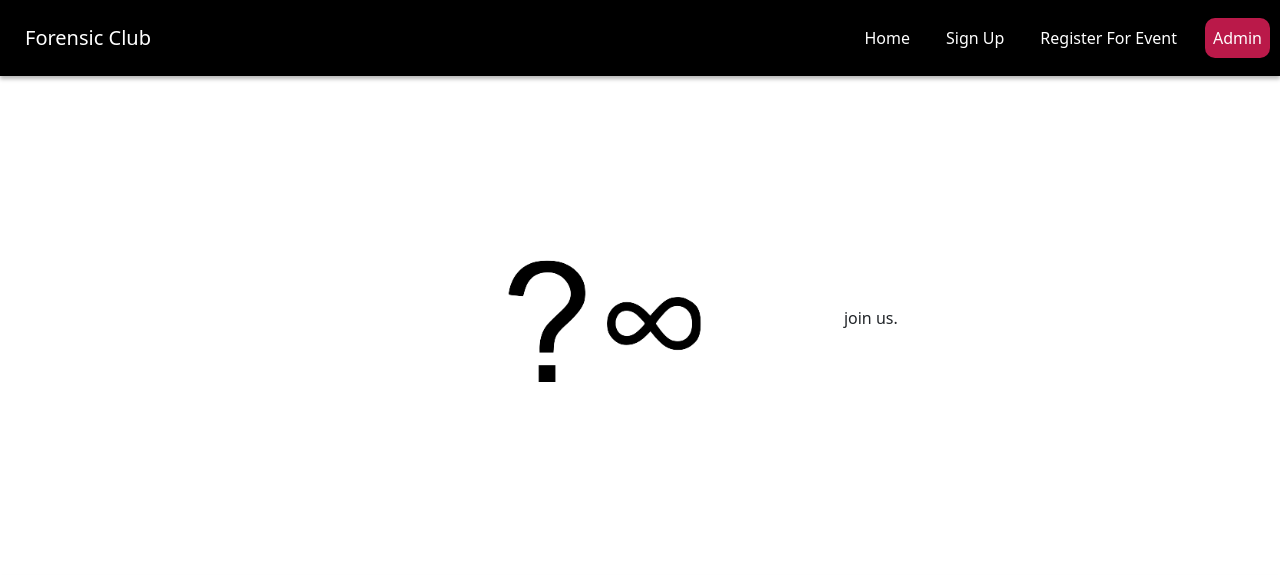
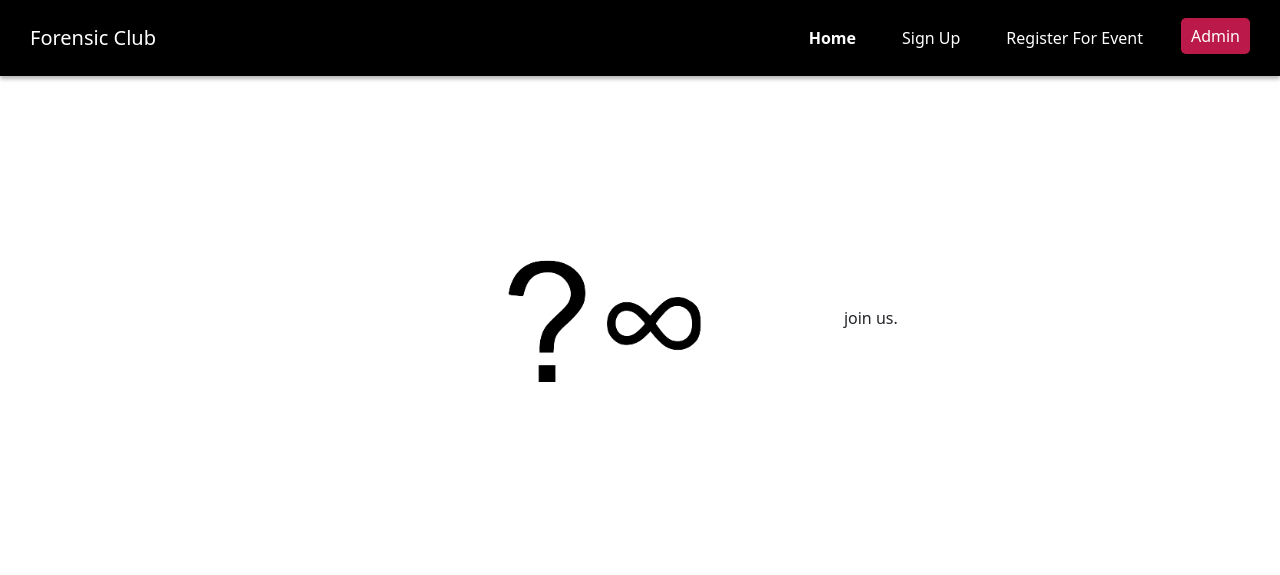
Before and after one commit to CrystalChiu/member-manager, a Flask app: page / in a window 1280 px wide. Shown: the top 575 px of the page. Run offline with Flask 3, Linux system fonts and the light colour scheme.

Commit message:
fixed navbar

```diff
--- a/app/static/css/base.css
+++ b/app/static/css/base.css
@@ -4,24 +4,27 @@
     box-shadow: 0px 3px 4px 0px #B7B7B7;
 }
 
-#main-nav-content {
+#navbarSupportedContent {
     justify-content: end;
     width: 100%;
+    margin: 5px 15px 5px 15px;
 }
 
 #admin-button {
     background: #BA1949;
-    border-radius: 10px;
-}
-
-.collapse:not(.show) {
-    display: none;
+    border-radius: 5px;
+    width: fit-content;
+    padding: 6px 10px 6px 10px;
 }
 
 a {
     color: white !important;
     text-decoration: none;
-    margin: 10px;
+    margin: 5px 15px 5px 15px;
     padding: 15px;
-    text-align: center;
+    float: left;
 }
+
+.active {
+    font-weight: bold;
+}
--- a/app/templates/base.html
+++ b/app/templates/base.html
@@ -16,19 +16,19 @@
             <span class="navbar-toggler-icon"></span>
         </button>
 
-        <div id="main-nav-content" class="collapse navbar-collapse">
+        <div id="navbarSupportedContent" class="collapse navbar-collapse">
             <ul class="navbar-nav mr-auto">
-                <li class="nav-item">
-                    <a class="nav-link" href="#">Home</a>
+                <li class="nav-item {% if request.path == url_for('index') %}active{% endif %}">
+                    <a class="nav-link" href="{{ url_for('index') }}">Home</a>
                 </li>
-                <li class="nav-item">
-                    <a class="nav-link" href="#">Sign Up</a>
+                <li class="nav-item {% if request.path == url_for('render_add_member') %}active{% endif %}">
+                    <a class="nav-link" href="{{ url_for('render_add_member') }}">Sign Up</a>
                 </li>
-                <li class="nav-item">
-                    <a class="nav-link" href="#">Register For Event</a>
+                <li class="nav-item {% if request.path == url_for('render_event_signup') %}active{% endif %}">
+                    <a class="nav-link" href="{{ url_for('render_event_signup') }}">Register For Event</a>
                 </li>
-                <li class="nav-item">
-                    <a id="admin-button" class="nav-link" href="#">Admin</a>
+                <li class="nav-item {% if request.path == url_for('render_admin_tools') %}active{% endif %}">
+                    <a id="admin-button" class="nav-link" href="{{ url_for('render_admin_tools') }}">Admin</a>
                 </li>
             </ul>
         </div>
```
